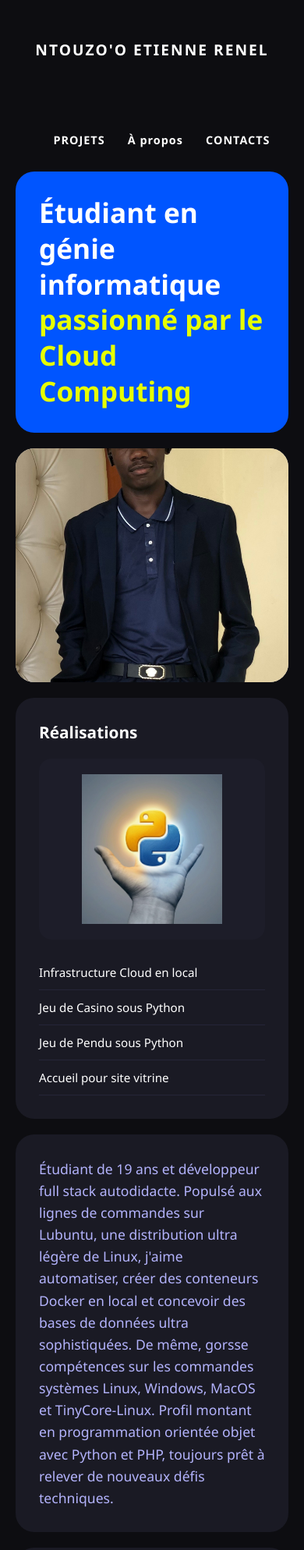
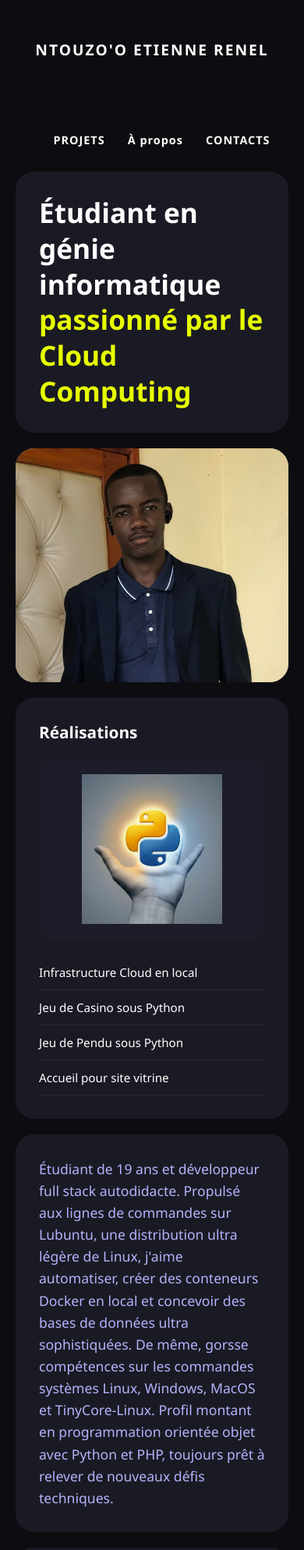
Before and after one commit to RenelDubinks/portfolio, a plain HTML site: page index.html in a window 390 px wide. Shown: the top 1988 px of the page at 78% size. Drawn offline with Linux system fonts and the light colour scheme.

Commit message:
Fix: responsive mobile

```diff
--- a/index.html
+++ b/index.html
@@ -45,7 +45,7 @@
 		<!-- BLOC 4 : La description -->
 		<section id="a-propos" class="bento-item bio-box">
 			<p>
-				Étudiant de 19 ans et développeur full stack autodidacte. Populsé aux lignes de commandes sur Lubuntu, une distribution ultra légère de Linux, j'aime automatiser, créer des conteneurs Docker en local et concevoir des bases de données ultra sophistiquées. De même, gorsse compétences sur les commandes systèmes Linux, Windows, MacOS et TinyCore-Linux. Profil montant en programmation orientée objet avec Python et PHP, toujours prêt à relever de nouveaux défis techniques.
+				Étudiant de 19 ans et développeur full stack autodidacte. Propulsé aux lignes de commandes sur Lubuntu, une distribution ultra légère de Linux, j'aime automatiser, créer des conteneurs Docker en local et concevoir des bases de données ultra sophistiquées. De même, gorsse compétences sur les commandes systèmes Linux, Windows, MacOS et TinyCore-Linux. Profil montant en programmation orientée objet avec Python et PHP, toujours prêt à relever de nouveaux défis techniques.
 			</p>
 		</section>
 
--- a/style.css
+++ b/style.css
@@ -83,7 +83,7 @@ a {
 
 .hero-box {
 	grid-column: 1 / 3;
-	background-color: #0055ff;
+	background-color: #1a1a24;
 	justify-content: center;
 }
 
@@ -108,6 +108,7 @@ a {
 	width: 100%;
 	height: 100%;
 	object-fit: cover;		/*Recadre le photo*/
+	object-position: top;
 	display: block;
 }
 
@@ -214,4 +215,9 @@ a {
 	.profile-box{
 		height: 300px;		/*hauteur fixe pour la photo sur mobile.*/
 	}
+
+	.contact-links a {
+		margin-right: 8px;
+		font-size: 0.85rem;
+	}
 }
```
